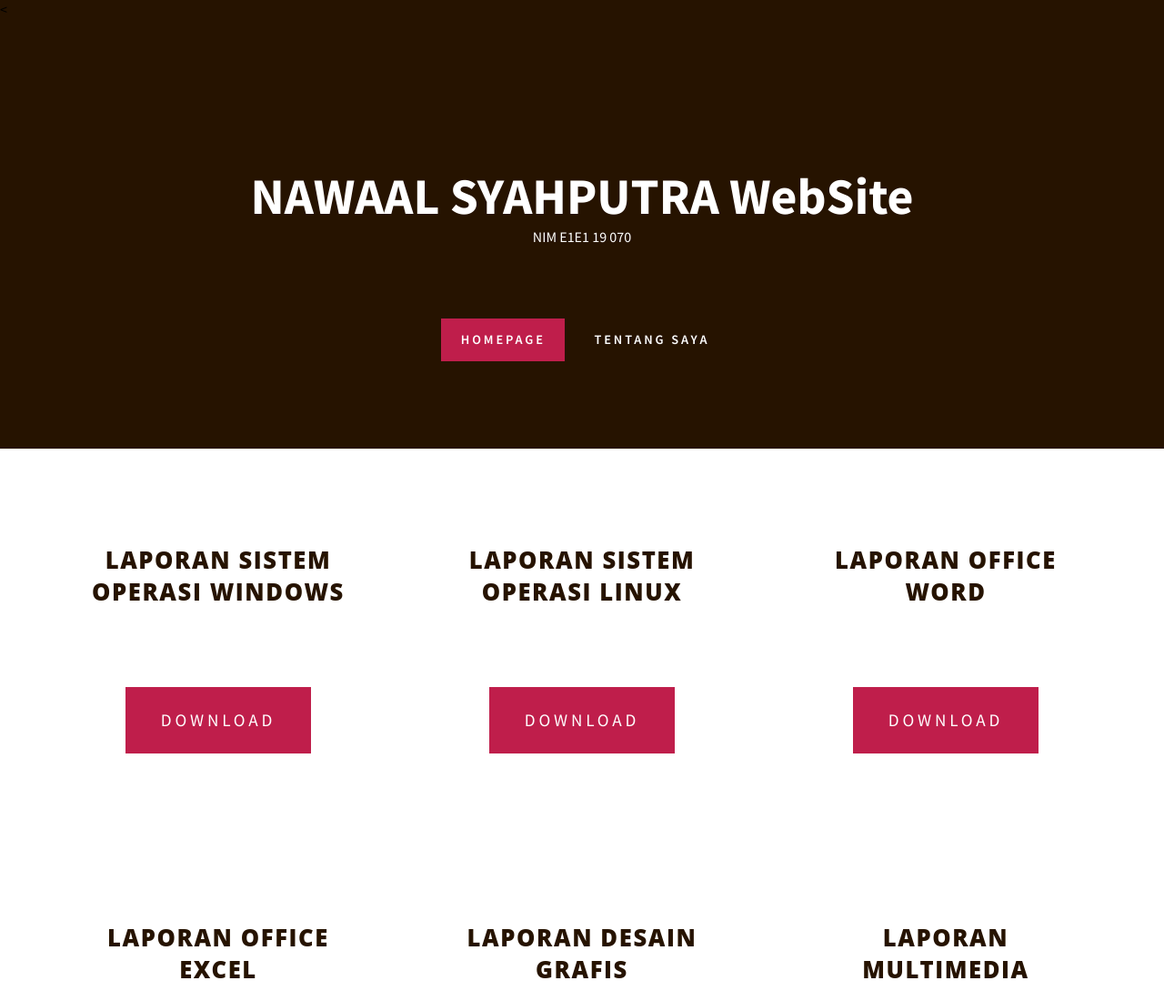
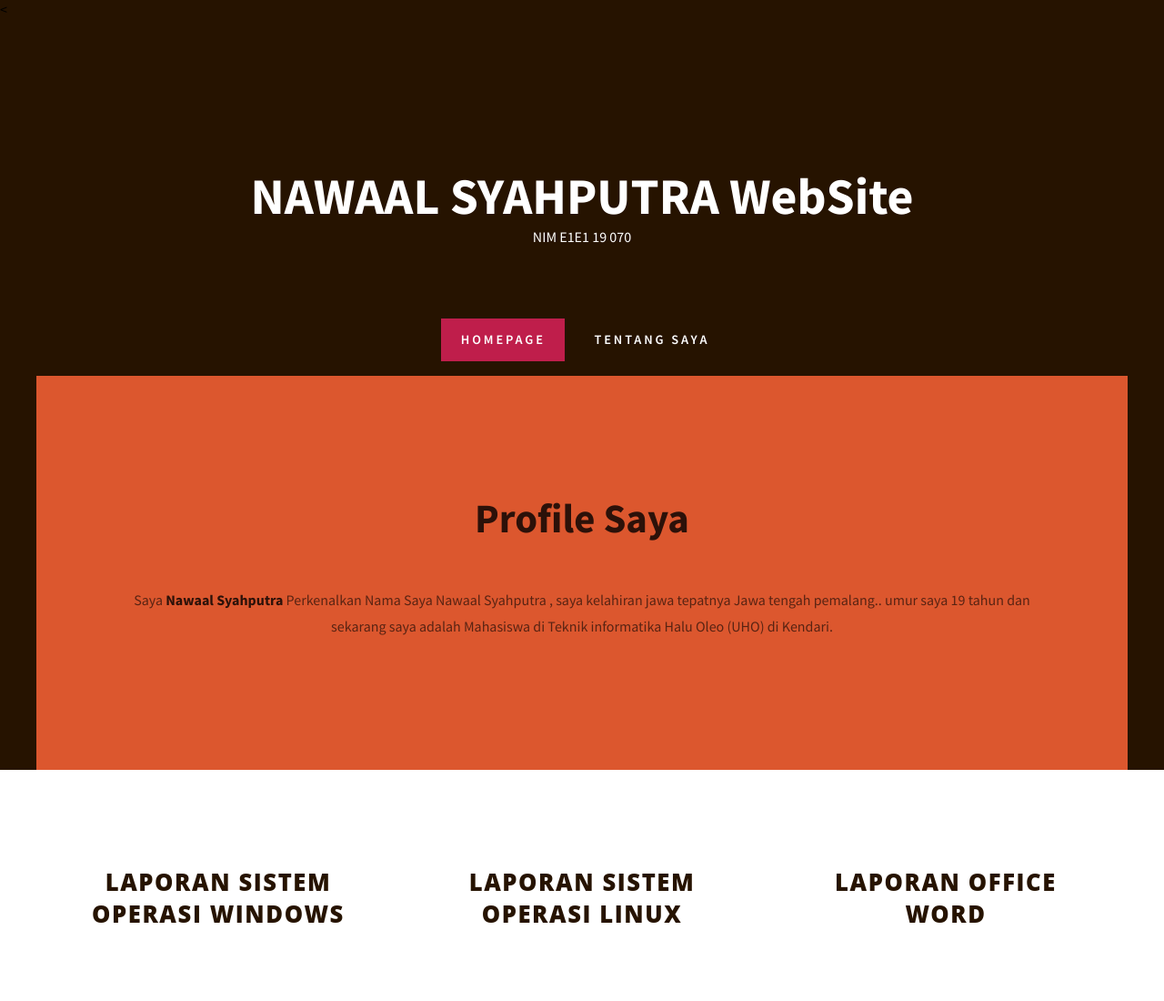
Before and after one commit to NawaalSyahputra11/NawaalSyahputraWebsite, a plain HTML site: page index.html in a window 1280 px wide. Shown: the top 1100 px of the page at 91% size. Drawn offline with Linux system fonts and the light colour scheme; a web font is replaced by a local one.

Commit message:
Update index.html

```diff
--- a/index.html
+++ b/index.html
@@ -1,13 +1,5 @@
 <!DOCTYPE html PUBLIC "-//W3C//DTD XHTML 1.0 Strict//EN" "http://www.w3.org/TR/xhtml1/DTD/xhtml1-strict.dtd">
 <!--
-Design by TEMPLATED
-http://templated.co
-Released for free under the Creative Commons Attribution License
-
-Name       : MetroBiz
-Description: A two-column, fixed-width design with dark color scheme.
-Version    : 1.0
-Released   : 20140207
 
 -->
 <html xmlns="http://www.w3.org/1999/xhtml">
@@ -26,6 +18,7 @@ Released   : 20140207
 
 </head>
 <body>
+
 <div id="header-wrapper">
 	<div id="header" class="container">
 		<div id="logo">
@@ -40,6 +33,12 @@ Released   : 20140207
 
 			</ul>
 		</div>
+<div id="wrapper2">
+	<div id="welcome" class="container">
+		<div class="title">
+			<h2>Profile Saya </h2>
+		</div>
+		<p>Saya <strong>Nawaal Syahputra</strong> Perkenalkan Nama Saya Nawaal Syahputra , saya kelahiran jawa tepatnya Jawa tengah pemalang.. umur saya 19 tahun dan sekarang saya adalah Mahasiswa di Teknik informatika Halu Oleo (UHO) di Kendari.</p>
 	</div>
 </div>
 </div>
```
